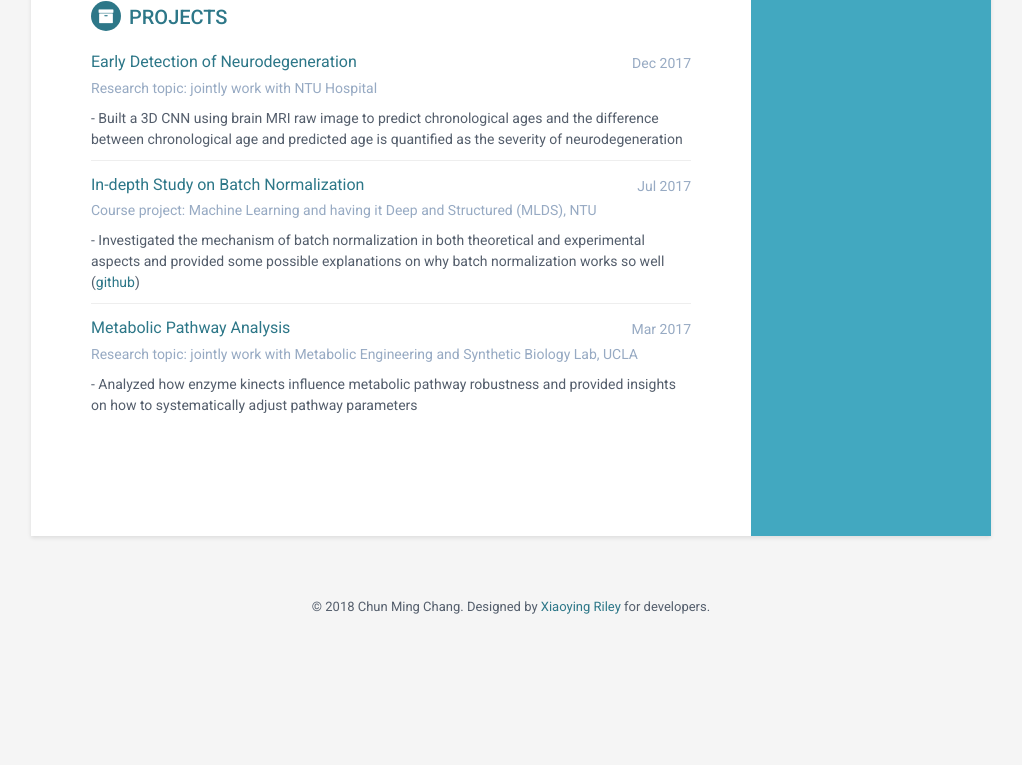
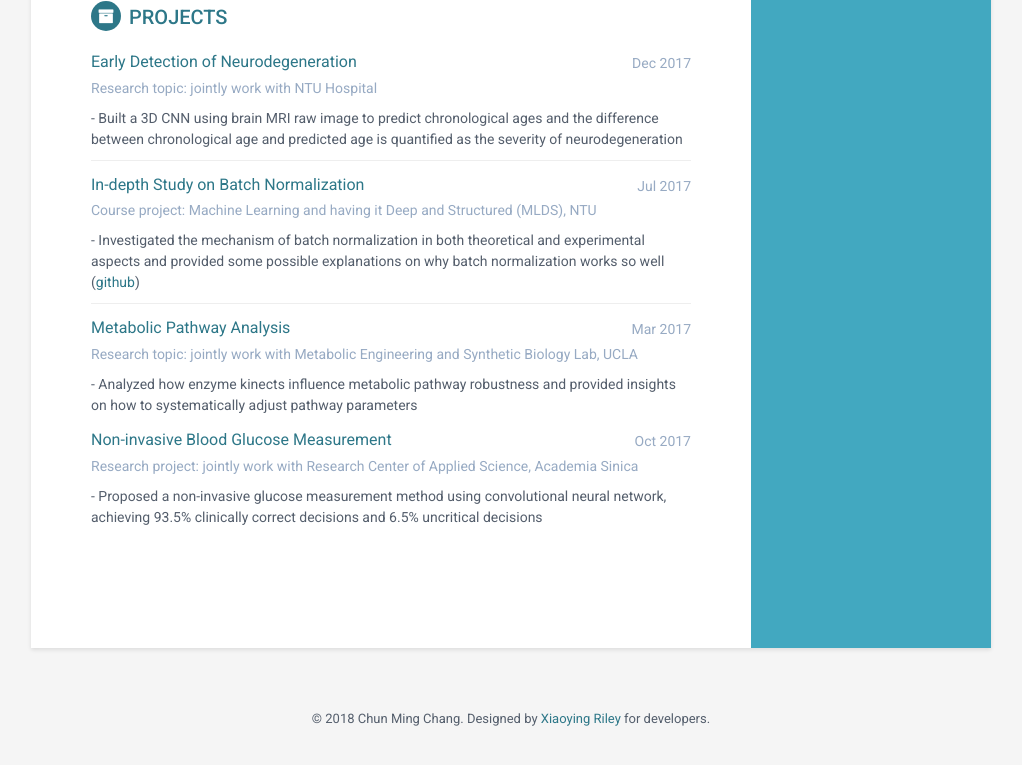
Before and after one commit to NothingHard/online-cv, a Jekyll site: the page built from index.html, in a window 1280 px wide, cut to the strip 944-1733 px from the top of the page. Shown: the top 765 px of the strip, without its empty margins (129-1151 px from the left). Built offline with Jekyll 4.4.1, drawn with Linux system fonts in a browser that asks for light colours; before the commit the page ends 1622 px from its top, so only the background shows below that.

Commit message:
add blood_glucose in project

```diff
--- a/_data/projects.yml
+++ b/_data/projects.yml
@@ -46,3 +46,12 @@
   <!--<p> - Applied machine learning techniques to recognize bottleneck reactions in a pathway and identify the effect is either positive or negative to robustness
   <hr style='margin-top:8px;margin-bottom:8px'>-->
   "
+- project:
+  title: "Non-invasive Blood Glucose Measurement"
+  link: "https://twcmchang.github.io/project/blood_glucose/"
+  time: "Oct 2017"
+  tag: "Research project: jointly work with Research Center of Applied Science, Academia Sinica"
+  tagline: "
+  <p>- Proposed a non-invasive glucose measurement method using convolutional neural network,
+  achieving 93.5% clinically correct decisions and 6.5% uncritical decisions
+  "
```
